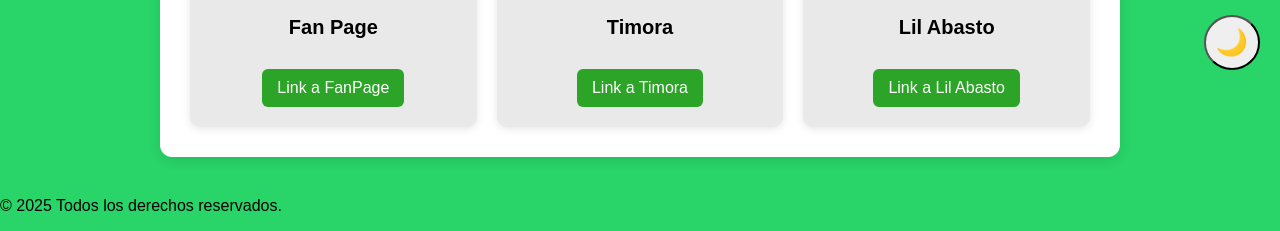
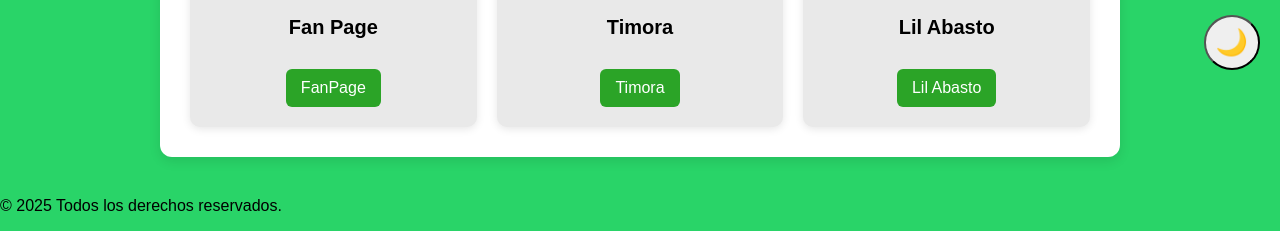
Before and after one commit to dsket/FichaPersonal, a plain HTML site: page index.html in a window 1280 px wide. Shown: the part 710-941 px from the top of the page. Drawn offline with Linux system fonts and the light colour scheme.

Commit message:
Version 3

```diff
--- a/index.html
+++ b/index.html
@@ -28,19 +28,19 @@
         <div class="card">
         <img src="img/Principal.jpg" alt="Imagen del proyecto 1">
         <h3>Fan Page</h3>
-        <a href="https://dsket.github.io/clase_2_TP/">Link a FanPage</a>
+        <a href="https://dsket.github.io/clase_2_TP/">FanPage</a>
         </div>
 
         <div class="card">
         <img src="img/relojMujer.png" alt="Imagen del proyecto 2">
         <h3>Timora</h3>
-        <a href="https://dsket.github.io/Timora/">Link a Timora</a>
+        <a href="https://dsket.github.io/Timora/">Timora</a>
         </div>
 
         <div class="card">
         <img src="img/lil abasto.png" alt="Imagen del proyecto 3">
         <h3>Lil Abasto</h3>
-        <a href="https://fedesorii.github.io/DyDW-TpLilAbasto/">Link a Lil Abasto</a>
+        <a href="https://fedesorii.github.io/DyDW-TpLilAbasto/">Lil Abasto</a>
         </div>
         </div>
         </div>
```
